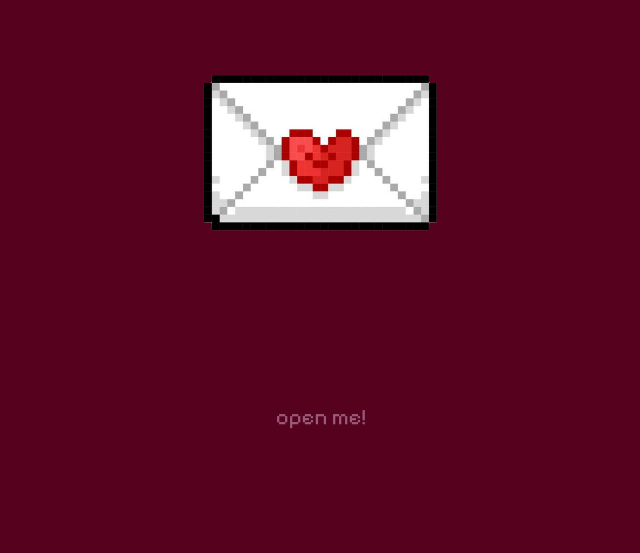
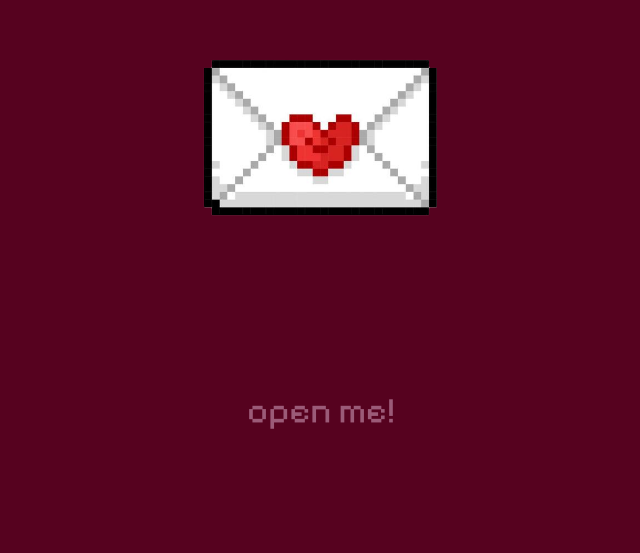
Before and after one commit to unsuriously/unsuriously.github.io, a plain HTML site: page iframe-template.html in a window 1280 px wide. Shown: the part 247-800 px from the top of the page, without its empty margins (319-959 px from the left). Drawn offline with nearby package versions, Linux system fonts and the light colour scheme; grey boxes are pictures that could not be loaded.

Commit message:
Update iframe-template.html

```diff
--- a/iframe-template.html
+++ b/iframe-template.html
@@ -81,7 +81,7 @@
 #openMeText {
   font-family: 'Pixelify Sans', sans-serif;
   color: #F4CCE9;
-  font-size: 22px;
+  font-size: 36px;
   margin-top: 10px;
   animation: flicker 1.5s infinite alternate;
 }
```
